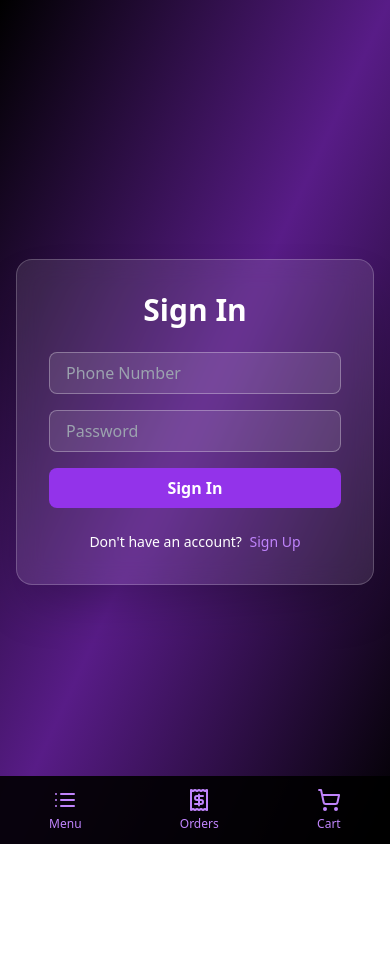
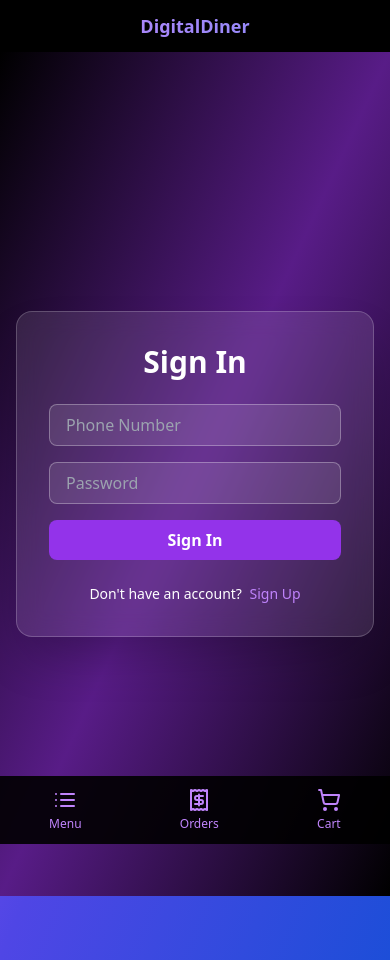
Before and after one commit to dineshpatte/digitaldiner, a React (Vite) app in the folder Frontend/: page / in a window 390 px wide. Before the commit the page ends 844 px from the top, so only its background shows below. Built offline with nearby package versions, Linux system fonts and the light colour scheme.

Commit message:
resposive

```diff
--- a/Frontend/src/App.jsx
+++ b/Frontend/src/App.jsx
@@ -13,7 +13,7 @@ function App() {
   return (
     <Router>
       <div className="min-h-screen bg-gradient-to-br from-purple-500 via-indigo-600 to-blue-700 text-white flex flex-col justify-between">
-        {/* Navbar */}
+        {/* Desktop Navbar */}
         <nav className="bg-opacity-90 bg-black text-white shadow-lg hidden md:block">
           <div className="max-w-7xl mx-auto px-4 py-3 flex justify-between items-center">
             <h1 className="text-xl font-extrabold text-transparent bg-clip-text bg-gradient-to-r from-purple-400 to-indigo-400">
@@ -47,8 +47,17 @@ function App() {
           </div>
         </nav>
 
+        {/* Mobile Header (place above main content) */}
+        <header className="md:hidden bg-black text-center py-3">
+          <h1 className="text-lg font-bold text-transparent bg-clip-text bg-gradient-to-r from-purple-400 to-indigo-400">
+            DigitalDiner
+          </h1>
+        </header>
+
         {/* Main Routes */}
-        <div className="flex-grow">
+        <div className="flex-grow pb-16">
+          {" "}
+          {/* Add bottom padding for footer */}
           <Routes>
             <Route
               path="/"
```
Also changed, not shown: 1 other file (tests, documents, lock files or other folders).
